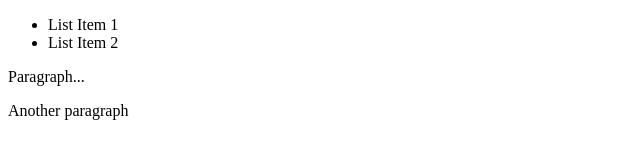
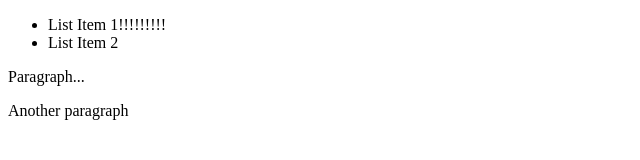
Before and after one commit to CLobenstein/demo, a plain HTML site: page about.html in a window 1280 px wide. Shown: the full height of the page, 0-640 px from the left. Drawn offline with Linux system fonts and the light colour scheme.

Commit message:
added lots of points to about.html

```diff
--- a/about.html
+++ b/about.html
@@ -7,7 +7,7 @@
   </head>
   <body>
     <ul>
-      <li>List Item 1</li>
+      <li>List Item 1!!!!!!!!!</li>
       <li>List Item 2</li>
     </ul>
     <p>Paragraph...</p>
```
